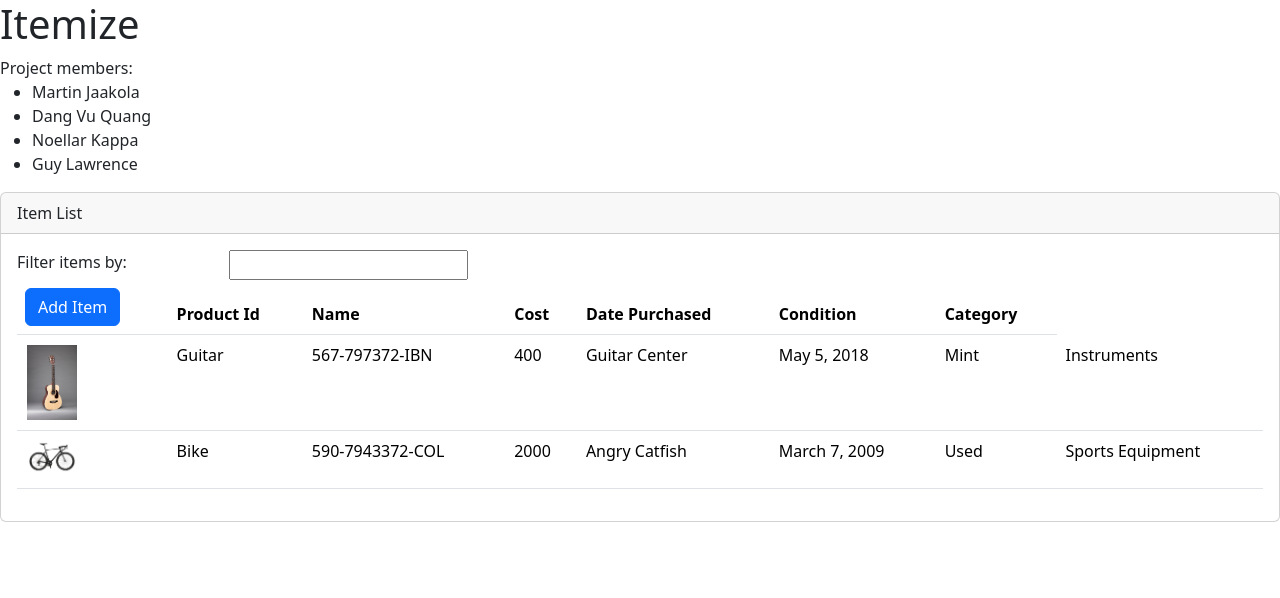
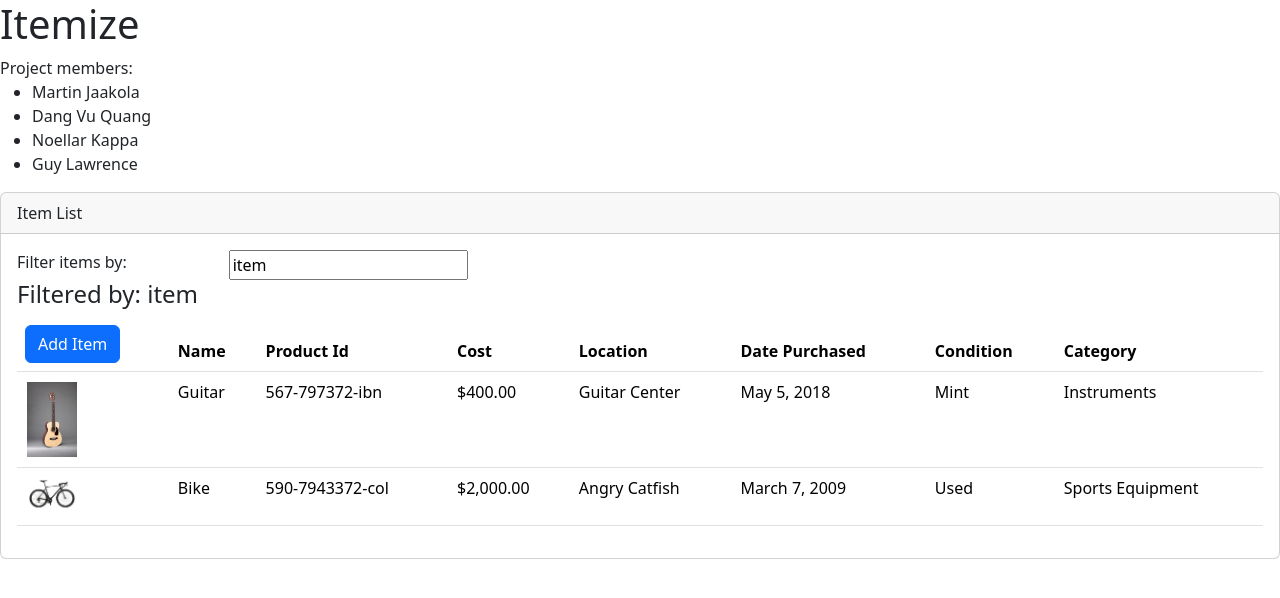
Before and after one commit to melo-velo/Group_Project, an Angular app: page / in a window 1280 px wide. Shown: the top 598 px of the page. Built offline with nearby package versions, Linux system fonts and the light colour scheme.

Commit message:
Added interface and fixed minor issues
Basic data type should now be correct with decent formatting on home screen.

```diff
--- a/src/app/app.module.ts
+++ b/src/app/app.module.ts
@@ -1,5 +1,6 @@
 import { NgModule } from '@angular/core';
 import { BrowserModule } from '@angular/platform-browser';
+import { FormsModule } from '@angular/forms';
 
 import { AppComponent } from './app.component';
 import { ItemListComponent } from './items/item-list.component';
@@ -10,7 +11,8 @@ import { ItemListComponent } from './items/item-list.component';
     ItemListComponent
   ],
   imports: [
-    BrowserModule
+    BrowserModule,
+    FormsModule
   ],
   providers: [],
   bootstrap: [AppComponent]
--- /dev/null
+++ b/src/app/items/item-list.component.css
@@ -0,0 +1,3 @@
+thead {
+  color: #337AB7;
+}
--- a/src/app/items/item-list.component.html
+++ b/src/app/items/item-list.component.html
@@ -6,7 +6,13 @@
     <div class="row">
       <div class="col-md-2">Filter items by: </div>
       <div class="col-md-4">
-        <input type="text" />
+        <input type="text"
+              [(ngModel)]="listFilter" />
+      </div>
+    </div>
+    <div class="row">
+      <div class="col-md-6">
+        <h4>Filtered by: {{listFilter}}</h4>
       </div>
     </div>
     <div class="table-responsive">
@@ -18,9 +24,10 @@
                 Add Item
               </button>
             </th>
+            <th>Name</th>
             <th>Product Id</th>
-            <th>Name</th>
             <th>Cost</th>
+            <th>Location</th>
             <th>Date Purchased</th>
             <th>Condition</th>
             <th>Category</th>
@@ -35,8 +42,8 @@
                     [style.margin.px]="imgMargin">
             </td>
             <td>{{item.productName}}</td>
-            <td>{{item.productId}}</td>
-            <td>{{item.purchasePrice}}</td>
+            <td>{{item.productId | lowercase}}</td>
+            <td>{{item.purchasePrice | currency:'USD':'symbol':'1.2-2'}}</td>
             <td>{{item.purchaseLocation}}</td>
             <td>{{item.datePurchased}}</td>
             <td>{{item.condition}}</td>
--- a/src/app/items/item-list.component.ts
+++ b/src/app/items/item-list.component.ts
@@ -1,15 +1,29 @@
-import { Component } from "@angular/core";
+import { Component, OnInit } from "@angular/core";
+import { IItem } from "./item";
 
 @Component({
   selector: 'itemized-list',
-  templateUrl: './item-list.component.html'
+  templateUrl: './item-list.component.html',
+  styleUrls: ['./item-list.component.css']
 })
-export class ItemListComponent {
+export class ItemListComponent implements OnInit {
   pageHeader: string = 'Item List';
   imgWidth = 50;
   imgMargin = 2;
+  //listFilter: string = 'item';
 
-  highValueItems: any[] = [
+  private _listFilter: string = '';
+
+  get listFilter(): string {
+    return this._listFilter;
+  }
+
+  set listFilter(value: string) {
+    this._listFilter = value;
+    console.log('In setter');
+  }
+
+  highValueItems: IItem[] = [
     {
       "imageUrl": "assets/images/Martin.jpg",
       "productName": "Guitar",
@@ -31,4 +45,12 @@ export class ItemListComponent {
       "category": "Sports Equipment"
     }
   ];
+
+  /*toggleButton(): void {
+    this.showImage = !this.showImage;
+  }*/
+
+  ngOnInit(): void {
+    this.listFilter = 'item';
+  }
 }
--- /dev/null
+++ b/src/app/items/item.ts
@@ -0,0 +1,10 @@
+export interface IItem {
+      imageUrl: string;
+      productName: string;
+      productId: string;
+      purchasePrice: number;
+      purchaseLocation: string
+      datePurchased: string;
+      condition: string;
+      category: string;
+}
```
